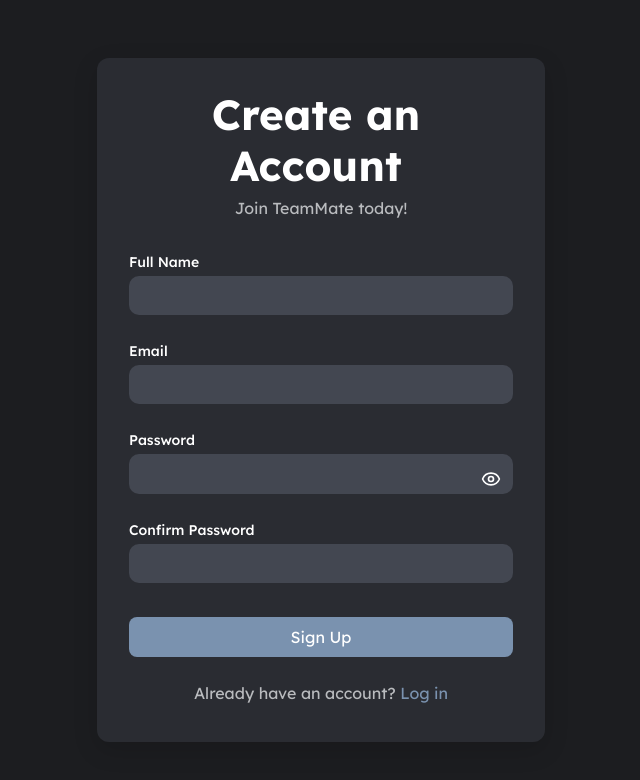
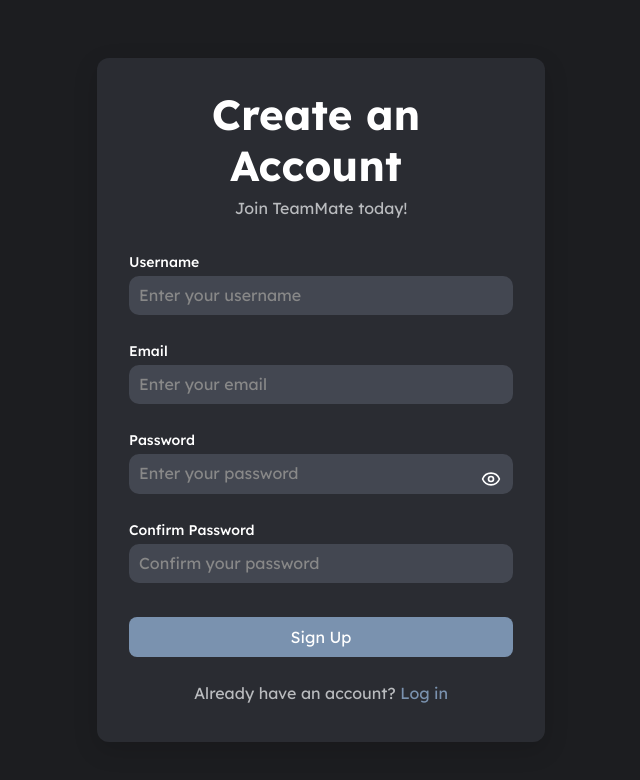
Before and after one commit to JohanMollaj/TeamMate, a React (Vite) app: page /signup in a window 1280 px wide. Shown: the top 780 px of the page, without its empty margins (314-954 px from the left). Built offline with nearby package versions, Linux system fonts and the light colour scheme; no server answers.

Commit message:
signup now takes username instead of full name

```diff
--- a/src/contexts/AuthContext.jsx
+++ b/src/contexts/AuthContext.jsx
@@ -20,22 +20,22 @@
   const [currentUser, setCurrentUser] = useState(null);
   const [loading, setLoading] = useState(true);
 
-  async function signup(email, password, displayName) {
+  async function signup(email, password, username) {
     try {
       // Create user with email and password
       const userCredential = await createUserWithEmailAndPassword(auth, email, password);
 
-      // Update profile with display name
+      // Update profile with username as displayName
       await updateProfile(userCredential.user, {
-        displayName: displayName
+        displayName: username
       });
 
       // Create user document in Firestore
       await setDoc(doc(db, "users", userCredential.user.uid), {
         uid: userCredential.user.uid,
-        displayName: displayName,
+        displayName: username,
         email: email,
-        username: email.split('@')[0], // Default username based on email
+        username: username,
         password: password,
         createdAt: serverTimestamp(),
         isOnline: true,
--- a/src/pages/Login.jsx
+++ b/src/pages/Login.jsx
@@ -50,6 +50,7 @@
             <input
               id="email"
               type="email"
+              placeholder='Enter your email'
               value={email}
               onChange={(e) => setEmail(e.target.value)}
               className="w-full px-3 py-2 bg-[var(--bg-input)] border border-[var(--border-color)] rounded-lg focus:outline-none focus:border-blue-500"
@@ -65,6 +66,7 @@
               <input
                 id="password"
                 type={showPassword ? "text" : "password"}
+                placeholder='Enter your password'
                 value={password}
                 onChange={(e) => setPassword(e.target.value)}
                 className="w-full px-3 py-2 bg-[var(--bg-input)] border border-[var(--border-color)] rounded-lg pr-10 focus:outline-none focus:border-blue-500"
--- a/src/pages/Signup.jsx
+++ b/src/pages/Signup.jsx
@@ -4,7 +4,7 @@
 import { Eye, EyeOff } from 'lucide-react';
 
 function Signup() {
-  const [displayName, setDisplayName] = useState('');
+  const [username, setUsername] = useState('');
   const [email, setEmail] = useState('');
   const [password, setPassword] = useState('');
   const [confirmPassword, setConfirmPassword] = useState('');
@@ -24,7 +24,7 @@
     try {
       setError('');
       setLoading(true);
-      await signup(email, password, displayName);
+      await signup(email, password, username);
       navigate('/dashboard');
     } catch (error) {
       console.error(error);
@@ -50,14 +50,15 @@
 
         <form onSubmit={handleSubmit}>
           <div className="form-group mb-4">
-            <label htmlFor="displayName" className="block text-sm font-medium text-[var(--text-primary)] mb-1">
-              Full Name
+            <label htmlFor="username" className="block text-sm font-medium text-[var(--text-primary)] mb-1">
+              Username
             </label>
             <input
-              id="displayName"
+              id="username"
               type="text"
-              value={displayName}
-              onChange={(e) => setDisplayName(e.target.value)}
+              placeholder='Enter your username'
+              value={username}
+              onChange={(e) => setUsername(e.target.value)}
               className="w-full px-3 py-2 bg-[var(--bg-input)] border border-[var(--border-color)] rounded-lg focus:outline-none focus:border-blue-500"
               required
             />
@@ -70,6 +71,7 @@
             <input
               id="email"
               type="email"
+              placeholder='Enter your email'
               value={email}
               onChange={(e) => setEmail(e.target.value)}
               className="w-full px-3 py-2 bg-[var(--bg-input)] border border-[var(--border-color)] rounded-lg focus:outline-none focus:border-blue-500"
@@ -81,10 +83,11 @@
             <label htmlFor="password" className="block text-sm font-medium text-[var(--text-primary)] mb-1">
               Password
             </label>
-            <div className="relative">
+            <div className="relative flex justify-center items-center">
               <input
                 id="password"
                 type={showPassword ? "text" : "password"}
+                placeholder='Enter your password'
                 value={password}
                 onChange={(e) => setPassword(e.target.value)}
                 className="w-full px-3 py-2 bg-[var(--bg-input)] border border-[var(--border-color)] rounded-lg pr-10 focus:outline-none focus:border-blue-500"
@@ -92,7 +95,7 @@
               />
               <button
                 type="button"
-                className="absolute inset-y-0 right-0 pr-3 flex items-center"
+                className="absolute inset-y-0 right-0 up-2 pr-3 flex items-center"
                 onClick={() => setShowPassword(!showPassword)}
               >
                 {showPassword ? <EyeOff size={20} /> : <Eye size={20} />}
@@ -107,6 +110,7 @@
             <input
               id="confirmPassword"
               type={showPassword ? "text" : "password"}
+              placeholder='Confirm your password'
               value={confirmPassword}
               onChange={(e) => setConfirmPassword(e.target.value)}
               className="w-full px-3 py-2 bg-[var(--bg-input)] border border-[var(--border-color)] rounded-lg focus:outline-none focus:border-blue-500"
```
